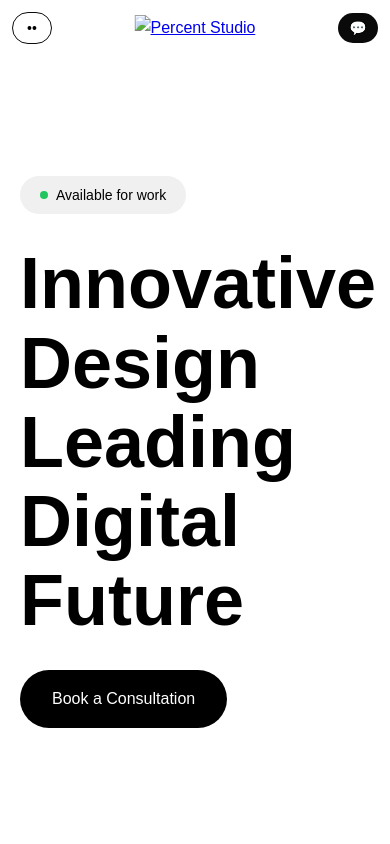
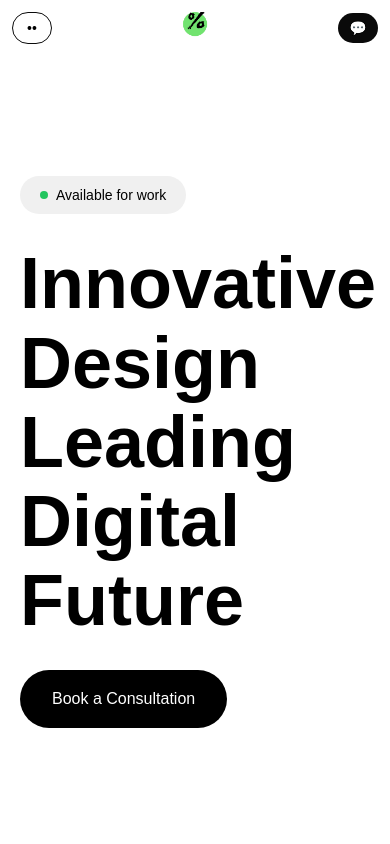
Before and after one commit to s55447236/100100, a plain HTML site: page index.html in a window 390 px wide. Shown: the top 844 px of the page. Drawn offline with Linux system fonts and the light colour scheme.

Commit message:
feat: 添加网站favicon图标

```diff
--- a/css/style.css
+++ b/css/style.css
@@ -94,7 +94,7 @@ section {
 }
 
 .logo-image {
-    height: 32px;
+    height: 48px;
     object-fit: contain;
 }
 
@@ -443,6 +443,10 @@ section {
     .work-image {
         height: 250px;
     }
+
+    .logo-image {
+        height: 40px;
+    }
 }
 
 @media (max-width: 480px) {
@@ -472,6 +476,10 @@ section {
         display: flex;
         gap: 20px;
         margin-bottom: 20px;
+    }
+
+    .logo-image {
+        height: 32px;
     }
 }
 
@@ -914,10 +922,8 @@ section {
 /* Logo滚动区域 */
 .footer-logo-scroll {
     overflow: hidden;
-    margin: 80px 0;
-    padding: 40px 0;
-    border-top: 1px solid rgba(255, 255, 255, 0.1);
-    border-bottom: 1px solid rgba(255, 255, 255, 0.1);
+    margin: 40px 0;
+    padding: 20px 0;
 }
 
 .logo-track {
@@ -1047,7 +1053,7 @@ section {
     }
 
     .logo-image {
-        height: 28px;
+        height: 40px;
     }
 
     .menu-dots, .chat-icon {
@@ -1083,7 +1089,7 @@ section {
     }
 
     .logo-image {
-        height: 24px;
+        height: 32px;
     }
 }
 
--- a/index.html
+++ b/index.html
@@ -4,6 +4,7 @@
     <meta charset="UTF-8">
     <meta name="viewport" content="width=device-width, initial-scale=1.0">
     <title>Percent Studio</title>
+    <link rel="icon" type="image/png" href="images/@logo.png">
     <link rel="stylesheet" href="css/style.css">
     <link rel="stylesheet" href="css/contact.css">
 </head>
@@ -17,7 +18,7 @@
             </button>
 
             <a href="#" class="logo">
-                <img src="images/@logo.png" alt="Percent Studio" class="logo-image">
+                <img src="images/logo.png" alt="Percent Studio" class="logo-image">
             </a>
 
             <a href="#contact" class="contact-btn">
```
Also changed, not shown: images/@logo.png (added).
